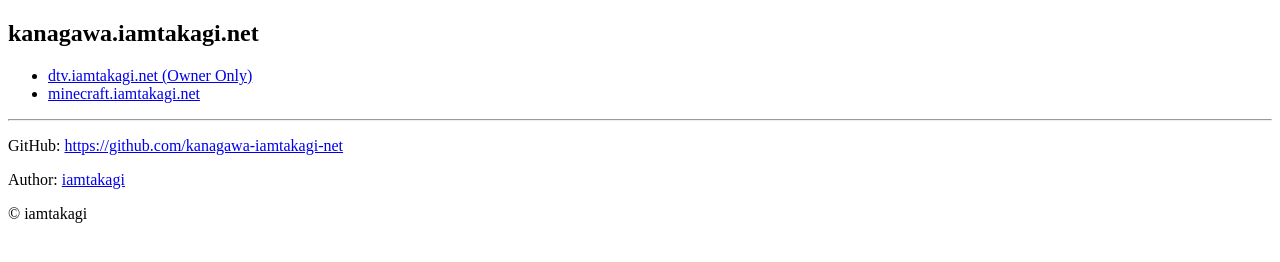
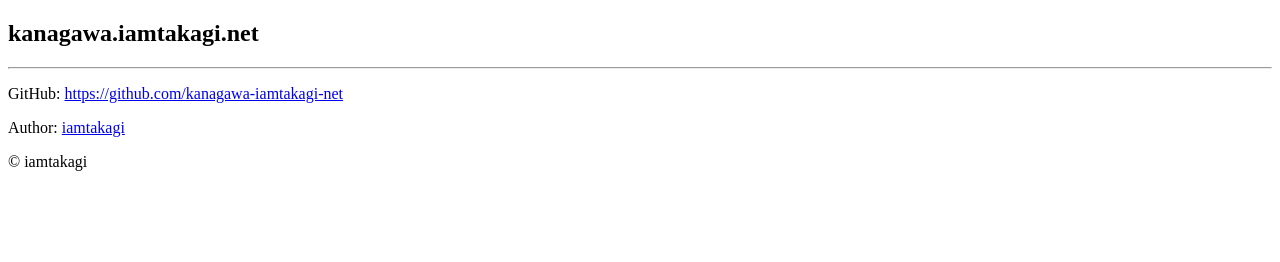
Before and after one commit to kanagawa-iamtakagi-net/public, a plain HTML site: page index.html in a window 1280 px wide. Drawn offline with Linux system fonts and the light colour scheme.

Commit message:
[index.html] links are undecided

```diff
--- a/index.html
+++ b/index.html
@@ -8,14 +8,6 @@
     <main>
       <section>
         <h1>kanagawa.iamtakagi.net</h1>
-        <ul>
-          <li>
-            <a href="https://dtv.iamtakagi.net">dtv.iamtakagi.net (Owner Only)</a>
-          </li>
-          <li>
-            <a href="https://minecraft.iamtakagi.net">minecraft.iamtakagi.net</a>
-          </li>
-        </ul>
       </section>
     </main>
     <hr />
```
